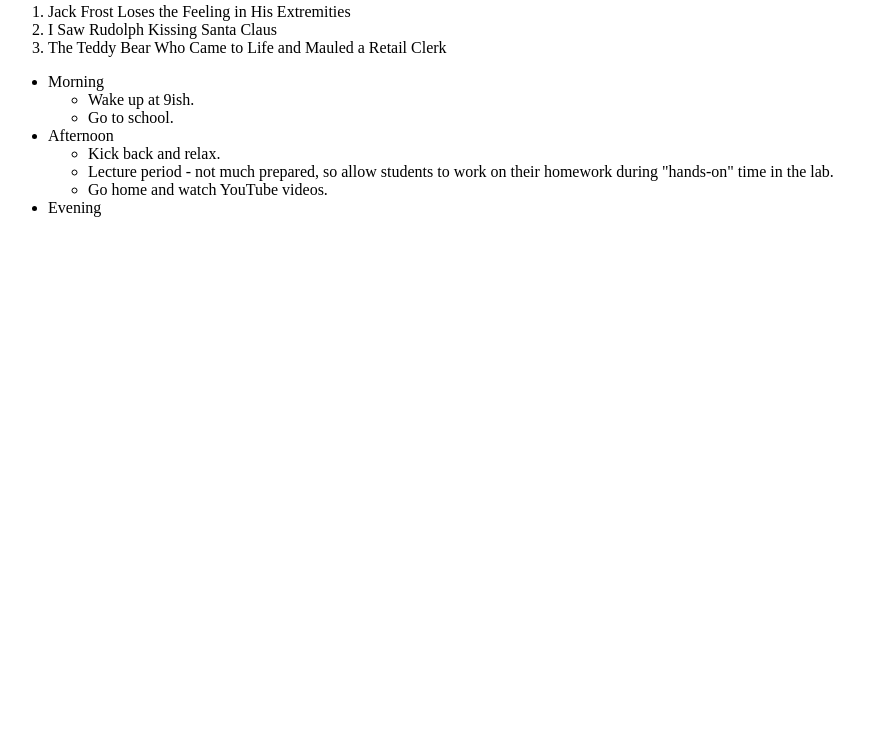
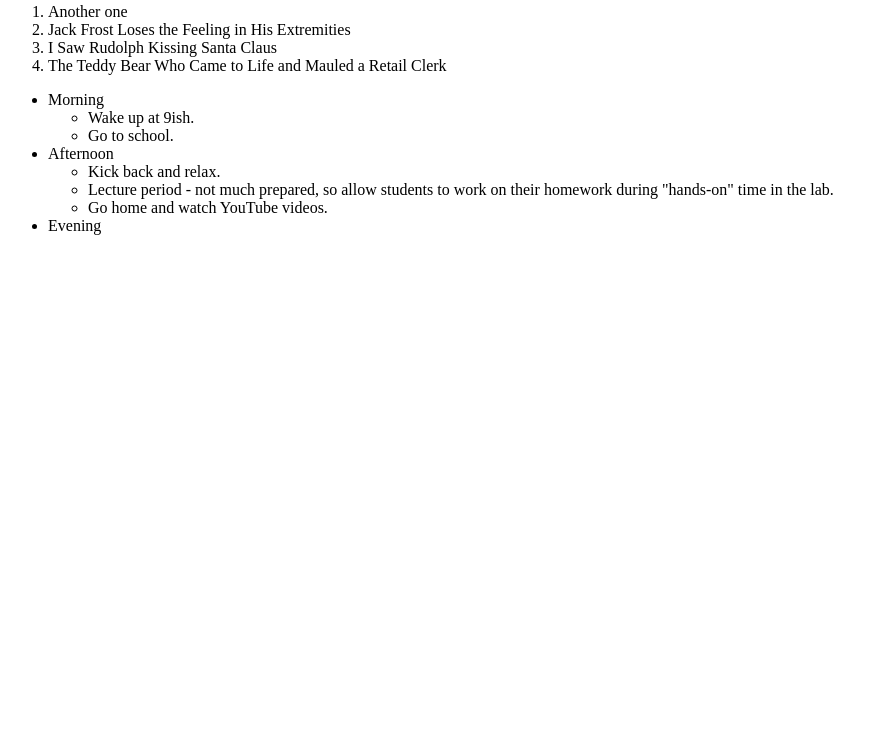
Before and after one commit to ZiggyZiggyD/gitTest, a website: page index.html in a window 1280 px wide. Shown: the part 56-800 px from the top of the page, without its empty margins (0-888 px from the left). Drawn offline with Linux system fonts and the light colour scheme.

Commit message:
I have added ingnore

```diff
--- a/index.html
+++ b/index.html
@@ -10,6 +10,7 @@
 <body>
     <h3>Typical Work Day</h3>
     <ol unreversed>
+        <li>Another one</li>
         <li>Jack Frost Loses the Feeling in His Extremities</li>
         <li>I Saw Rudolph Kissing Santa Claus</li>
         <li>The Teddy Bear Who Came to Life and Mauled a Retail Clerk</li>
```
Also changed, not shown: New Text Document.txt (added), 1 other file.
